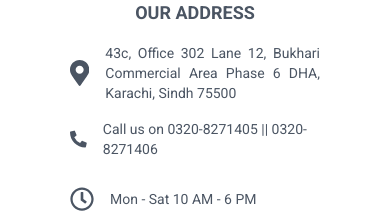
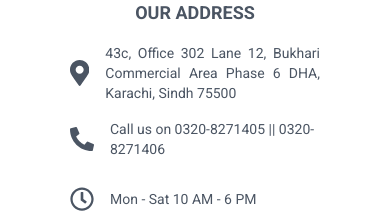
Before and after one commit to Muhammad-Shariq365/moten-villas-11-11-24, a React (Vite) app in the folder moten-villas/: page /contact in a window 390 px wide. Shown: the part 920-1137 px from the top of the page. Built offline with nearby package versions, Linux system fonts and the light colour scheme.

Commit message:
Update contactSlider.jsx

```diff
--- a/moten-villas/src/components/contactSlider.jsx
+++ b/moten-villas/src/components/contactSlider.jsx
@@ -72,7 +72,9 @@ const ContactForm = () => {
           </div>
 
           <p className="flex items-center text-sm lg:text-base">
-            <FaPhoneAlt className="w-5 h-5 mr-4 text-gray-600" />
+              <div>
+            <FaPhoneAlt className="w-6 h-6 sm:w-5 sm:h-5 mr-4 text-gray-600" />
+            </div>
             Call us on 0320-8271405 || 0320-8271406
           </p>
 
```
